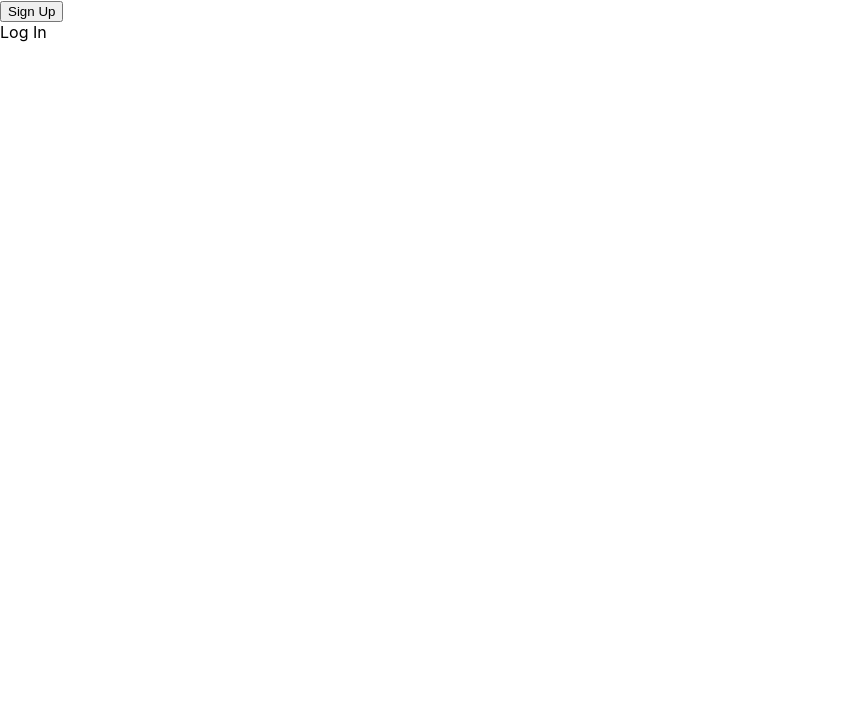
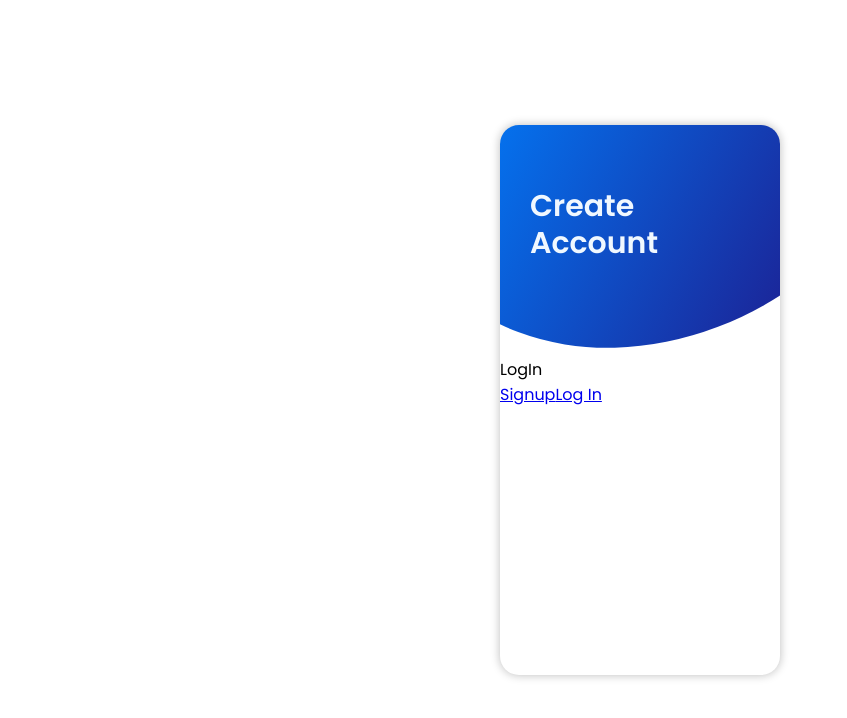
Before and after one commit to LennyRemache/ConnectMe, a React (Create React App) app in the folder frontend/: page /login in a window 1280 px wide. Shown: the top 718 px of the page, without its empty margins (0-847 px from the left). Built offline with nearby package versions, Linux system fonts and the light colour scheme.

Commit message:
Set up form design and routes for form

```diff
--- a/frontend/src/App.css
+++ b/frontend/src/App.css
@@ -1,38 +1,5 @@
 .App {
-  text-align: center;
+  width: 100vw;
+  height: 100vh;
+  border: 0px solid blue;
 }
-
-.App-logo {
-  height: 40vmin;
-  pointer-events: none;
-}
-
-@media (prefers-reduced-motion: no-preference) {
-  .App-logo {
-    animation: App-logo-spin infinite 20s linear;
-  }
-}
-
-.App-header {
-  background-color: #282c34;
-  min-height: 100vh;
-  display: flex;
-  flex-direction: column;
-  align-items: center;
-  justify-content: center;
-  font-size: calc(10px + 2vmin);
-  color: white;
-}
-
-.App-link {
-  color: #61dafb;
-}
-
-@keyframes App-logo-spin {
-  from {
-    transform: rotate(0deg);
-  }
-  to {
-    transform: rotate(360deg);
-  }
-}
--- a/frontend/src/App.js
+++ b/frontend/src/App.js
@@ -4,9 +4,9 @@ import Form from "./components/AccountForms/Form";
 
 function App() {
   return (
-    <>
-      <Form></Form>
-    </>
+    <div className="App">
+      <Form />
+    </div>
   );
 }
 
--- a/frontend/src/components/AccountForms/Form.jsx
+++ b/frontend/src/components/AccountForms/Form.jsx
@@ -1,14 +1,32 @@
 import React, { useState } from "react";
+import "../../styles/AccountForms/Form.css";
+import { Routes, Route, Link } from "react-router-dom";
+import LogIn from "./LogIn";
+import SignUp from "./SignUp";
 
 function Form() {
   const [registered, setRegistered] = useState(false);
   return (
     <>
-      <form method={!registered ? "post" : "get"} className="accountForms">
-        <input type="button" value="Sign Up" />
-
-        <div>Log In</div>
-      </form>
+      <div className="formContainer">
+        <form method={!registered ? "post" : "get"} className="form">
+          <div className="topContainer">
+            <div className="backDrop"></div>
+            <div className="formHeader">
+              <h2 className="headerText">Create</h2>
+              <h2 className="headerText">Account</h2>
+            </div>
+          </div>
+          <div className="infoContainer">
+            <Routes>
+              <Route path="/signup" element={<SignUp />} />
+              <Route path="/login" element={<LogIn />} />
+            </Routes>
+          </div>
+          <Link to="/signup">Signup</Link>
+          <Link to="/login">Log In</Link>
+        </form>
+      </div>
     </>
   );
 }
--- a/frontend/src/index.css
+++ b/frontend/src/index.css
@@ -1,13 +1,17 @@
+@import url("https://fonts.googleapis.com/css2?family=Poppins:wght@400;600;700;800&display=swap");
+
 body {
   margin: 0;
-  font-family: -apple-system, BlinkMacSystemFont, 'Segoe UI', 'Roboto', 'Oxygen',
-    'Ubuntu', 'Cantarell', 'Fira Sans', 'Droid Sans', 'Helvetica Neue',
-    sans-serif;
+  font-family: "Poppins", sans-serif;
   -webkit-font-smoothing: antialiased;
   -moz-osx-font-smoothing: grayscale;
+  box-sizing: border-box;
+  border: 0px solid green;
+  width: 100vw;
+  height: 100vh;
 }
 
 code {
-  font-family: source-code-pro, Menlo, Monaco, Consolas, 'Courier New',
+  font-family: source-code-pro, Menlo, Monaco, Consolas, "Courier New",
     monospace;
 }
--- a/frontend/src/styles/AccountForms/Form.css
+++ b/frontend/src/styles/AccountForms/Form.css
@@ -1,2 +1,60 @@
-.accountForms {
+.formContainer {
+  border: 0px solid blue;
+  width: 100%;
+  height: 100%;
+  display: flex;
+  align-items: center;
+  justify-content: center;
 }
+
+.form {
+  border: 0px solid red;
+  width: 280px;
+  min-height: 550px;
+  border-radius: 19px;
+  box-shadow: 0 0 10px rgba(15, 15, 15, 0.28);
+  overflow: hidden;
+  position: relative;
+}
+
+.topContainer {
+  border: 0px solid blue;
+  width: 100%;
+  height: 200px;
+  padding-bottom: 2em;
+}
+
+.backDrop {
+  border: 0dvb solid green;
+  width: 160%;
+  height: 550px;
+  border-radius: 50%;
+  background: rgb(0, 129, 255);
+  background: linear-gradient(
+    58deg,
+    rgba(0, 129, 255, 1) 20%,
+    rgba(35, 9, 121, 1) 100%
+  );
+  position: absolute;
+  transform: rotate(60deg);
+  top: -290px;
+  left: -70px;
+  z-index: -1;
+}
+
+.formHeader {
+  width: 100%;
+  height: 100%;
+  display: flex;
+  flex-direction: column;
+  justify-content: center;
+}
+
+.headerText {
+  font-size: 30px;
+  font-weight: 600;
+  color: aliceblue;
+  margin: 0;
+  line-height: 1.24;
+  padding-left: 1em;
+}
```
Also changed, not shown: frontend/src/styles/home.css (added).
